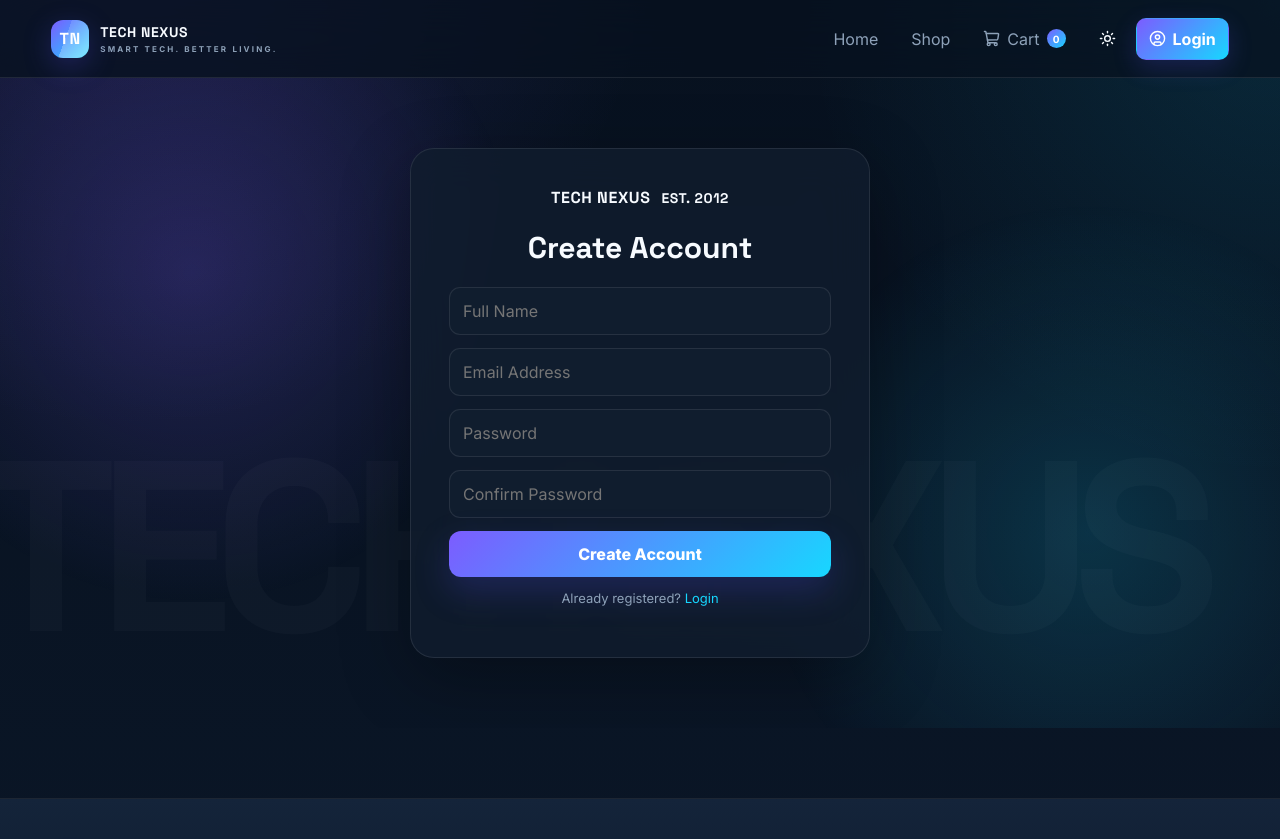
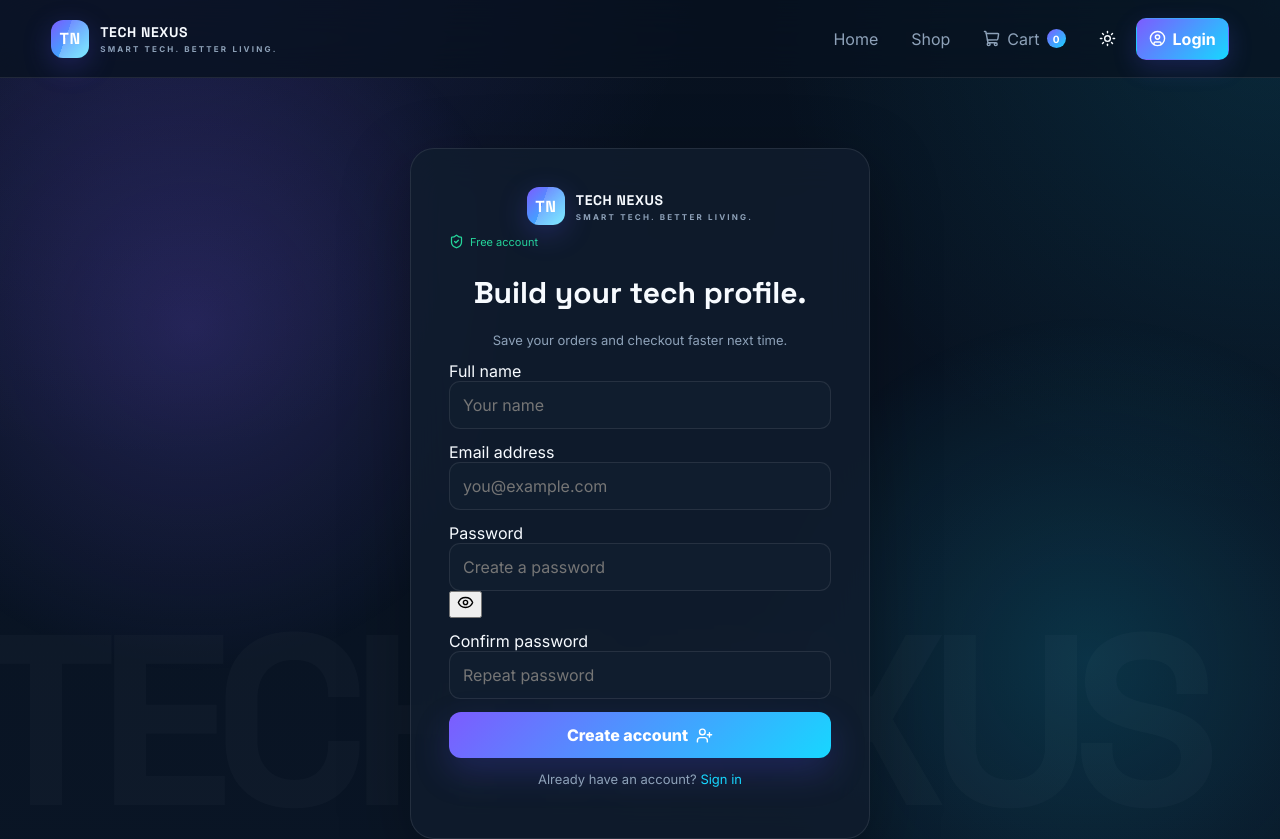
Before and after one commit to danish78691223/techstore, a React (Vite) app in the folder frontend/: page /register in a window 1280 px wide. Shown: the top 839 px of the page. Built offline with nearby package versions, Linux system fonts and the light colour scheme; no server answers.

Commit message:
Upgrade customer authentication and footer UI

```diff
--- a/frontend/src/pages/Register.jsx
+++ b/frontend/src/pages/Register.jsx
@@ -1,69 +1,10 @@
 import { useState } from "react";
 import { Link, useNavigate } from "react-router-dom";
+import { Eye, EyeOff, UserPlus, ArrowRight, ShieldCheck } from "lucide-react";
 import { useAuth } from "../context/AuthContext";
-export default function Register() {
-  const [form, setForm] = useState({
-      name: "",
-      email: "",
-      password: "",
-      confirm_password: "",
-    }),
-    [error, setError] = useState("");
-  const { register } = useAuth();
-  const nav = useNavigate();
-  const submit = async (e) => {
-    e.preventDefault();
-    try {
-      await register(form);
-      nav("/");
-    } catch (x) {
-      setError(x.response?.data?.message || "Registration failed");
-    }
-  };
-  return (
-    <main className="auth-page">
-      <div className="auth-card">
-        <div className="brand big">
-          TECH NEXUS<span>EST. 2012</span>
-        </div>
-        <h2>Create Account</h2>
-        {error && <div className="error">{error}</div>}
-        <form onSubmit={submit}>
-          <input
-            placeholder="Full Name"
-            required
-            value={form.name}
-            onChange={(e) => setForm({ ...form, name: e.target.value })}
-          />
-          <input
-            type="email"
-            placeholder="Email Address"
-            required
-            value={form.email}
-            onChange={(e) => setForm({ ...form, email: e.target.value })}
-          />
-          <input
-            type="password"
-            placeholder="Password"
-            required
-            value={form.password}
-            onChange={(e) => setForm({ ...form, password: e.target.value })}
-          />
-          <input
-            type="password"
-            placeholder="Confirm Password"
-            required
-            value={form.confirm_password}
-            onChange={(e) =>
-              setForm({ ...form, confirm_password: e.target.value })
-            }
-          />
-          <button className="primary">Create Account</button>
-        </form>
-        <p>
-          Already registered? <Link to="/login">Login</Link>
-        </p>
-      </div>
-    </main>
-  );
+export default function Register(){
+ const [form,setForm]=useState({name:"",email:"",password:"",confirm_password:""}),[error,setError]=useState(""),[show,setShow]=useState(false),[busy,setBusy]=useState(false);
+ const {register}=useAuth(),nav=useNavigate();
+ const submit=async e=>{e.preventDefault();setError("");if(form.password!==form.confirm_password)return setError("Passwords do not match");setBusy(true);try{await register(form);nav("/");}catch(x){setError(x.response?.data?.message||"Registration failed");}finally{setBusy(false);}};
+ return <main className="auth-page"><div className="auth-card"><div className="auth-top"><div className="brand big"><span className="brand-mark">TN</span><span>TECH NEXUS<small>SMART TECH. BETTER LIVING.</small></span></div><div className="security-chip"><ShieldCheck size={15}/>Free account</div></div><h2>Build your tech profile.</h2><p className="auth-sub">Save your orders and checkout faster next time.</p>{error&&<div className="error">{error}</div>}<form onSubmit={submit}><label>Full name<input placeholder="Your name" required value={form.name} onChange={e=>setForm({...form,name:e.target.value})}/></label><label>Email address<input type="email" placeholder="you@example.com" required value={form.email} onChange={e=>setForm({...form,email:e.target.value})}/></label><label>Password<div className="password-field"><input type={show?"text":"password"} placeholder="Create a password" required value={form.password} onChange={e=>setForm({...form,password:e.target.value})}/><button type="button" onClick={()=>setShow(v=>!v)}>{show?<EyeOff size={17}/>:<Eye size={17}/>}</button></div></label><label>Confirm password<input type="password" placeholder="Repeat password" required value={form.confirm_password} onChange={e=>setForm({...form,confirm_password:e.target.value})}/></label><button className="primary auth-submit" disabled={busy}>{busy?"Creating...":"Create account"}<UserPlus size={17}/></button></form><p>Already have an account? <Link to="/login">Sign in</Link></p></div></main>;
 }
```
